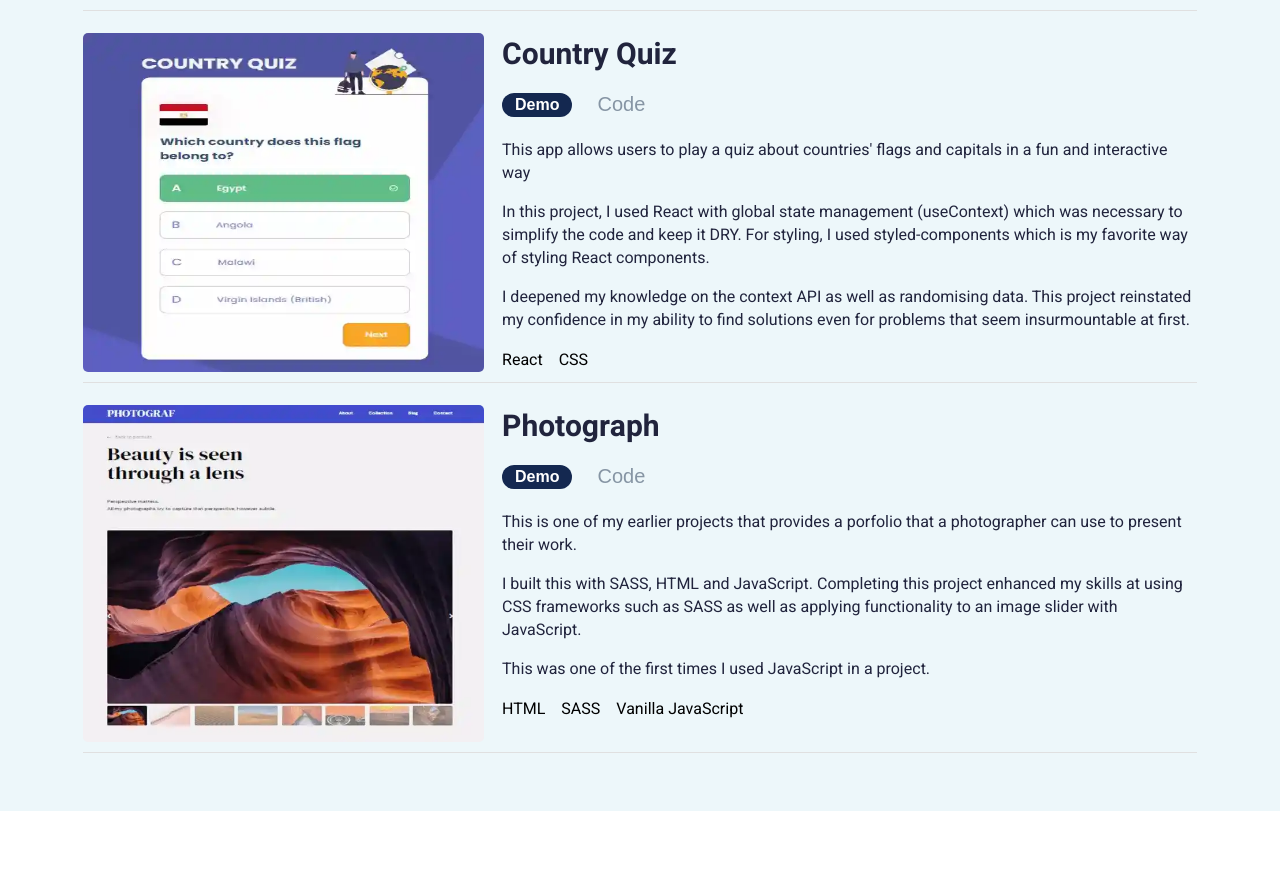
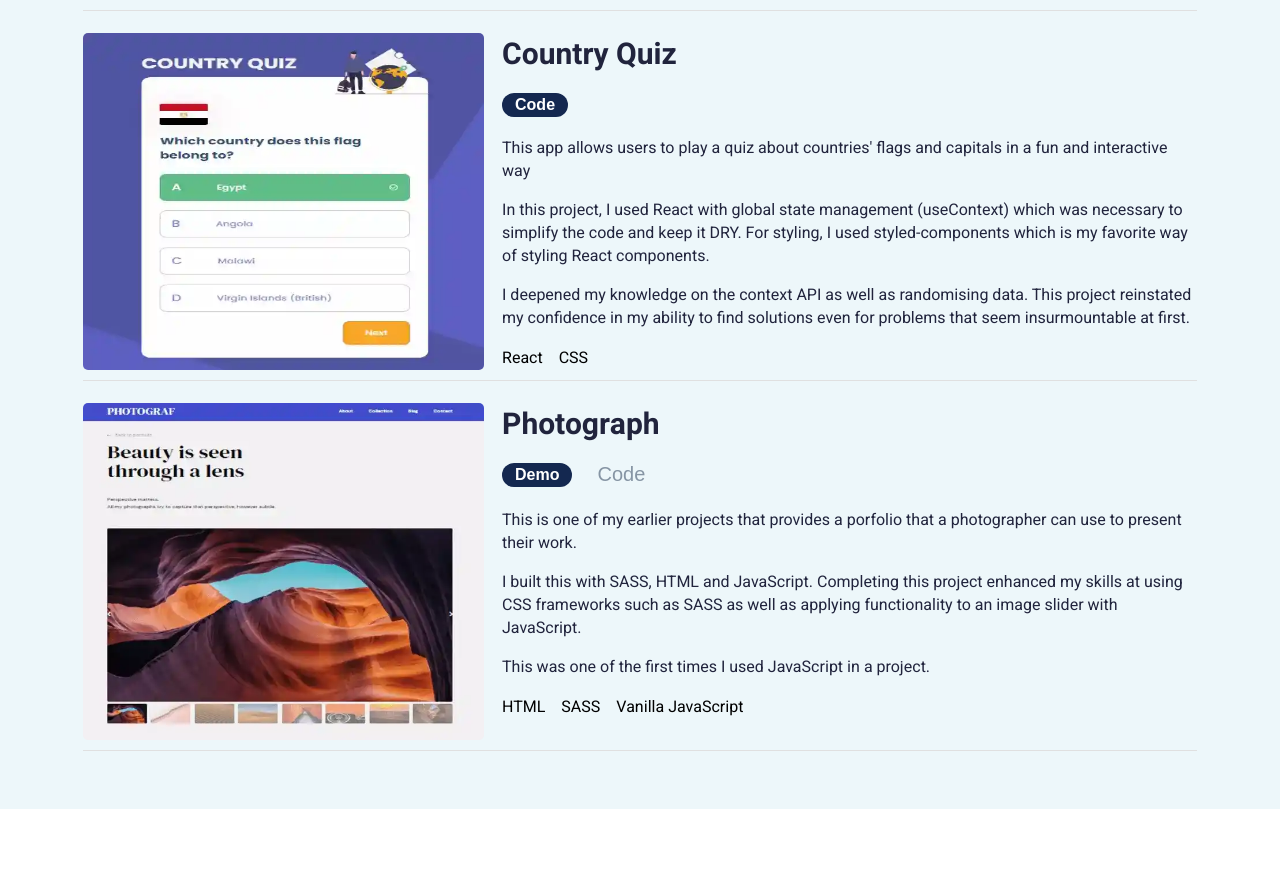
Before and after one commit to rinonTen/portfolio, a React (Create React App) app: page / in a window 1280 px wide. Shown: the part 1088-1964 px from the top of the page. Built offline with nearby package versions, Linux system fonts and the light colour scheme.

Commit message:
Update the featured work component when there isn't any demo URL

```diff
--- a/src/containers/works.js
+++ b/src/containers/works.js
@@ -13,9 +13,11 @@ export default function WorksContainer({ title, description, technologies, codeU
             <Works.DescriptionContainer>
                 <Works.WorkTitle>{title}</Works.WorkTitle>
                 <Works.ButtonContainer>
-                    <Works.Link href={url}>
+                    {
+                    url && <Works.Link href={url}>
                         <Works.Button>Demo</Works.Button>
                     </Works.Link>
+                    }
                     <Works.Link href={codeUrl}>
                         <Works.Button>Code</Works.Button>
                     </Works.Link>
```
